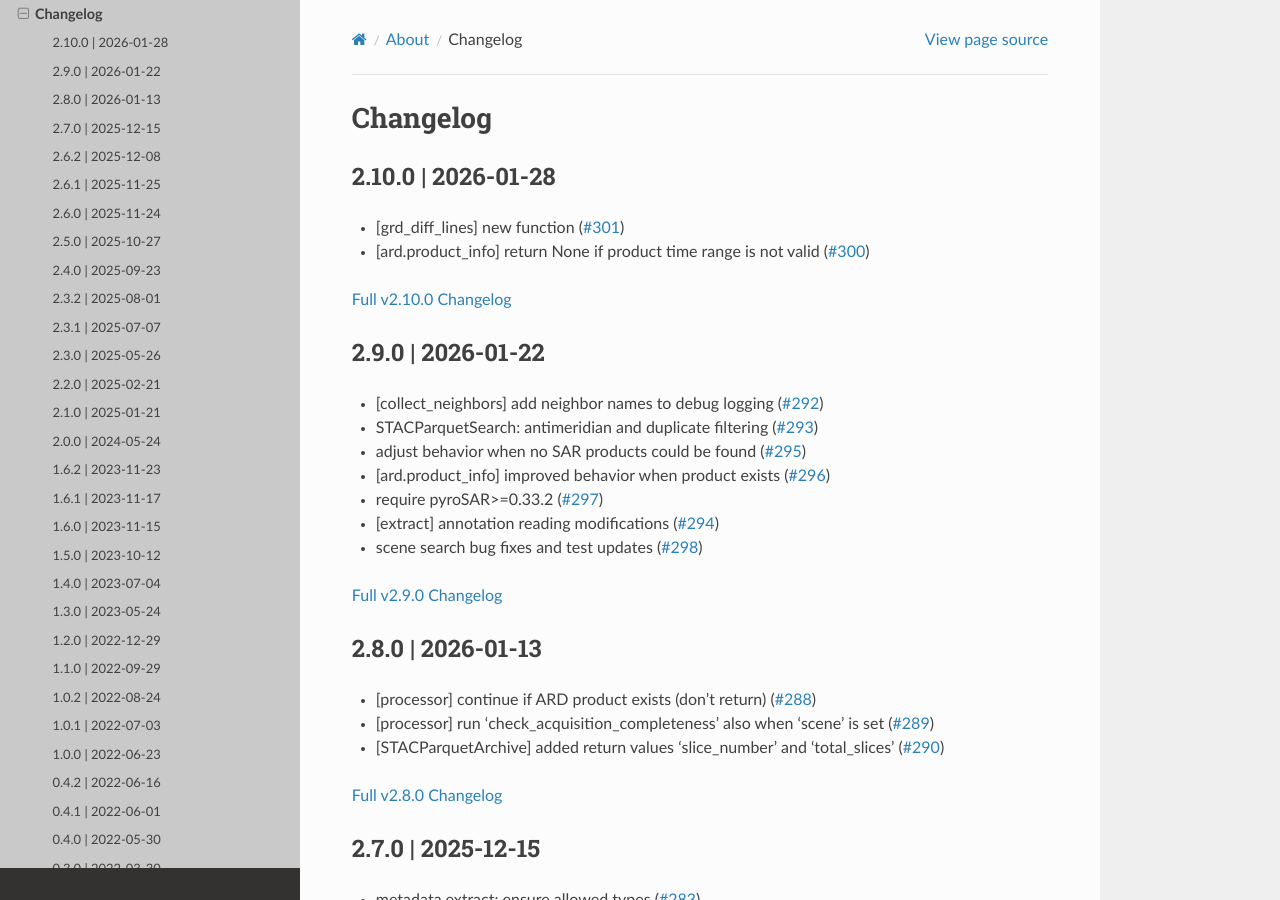
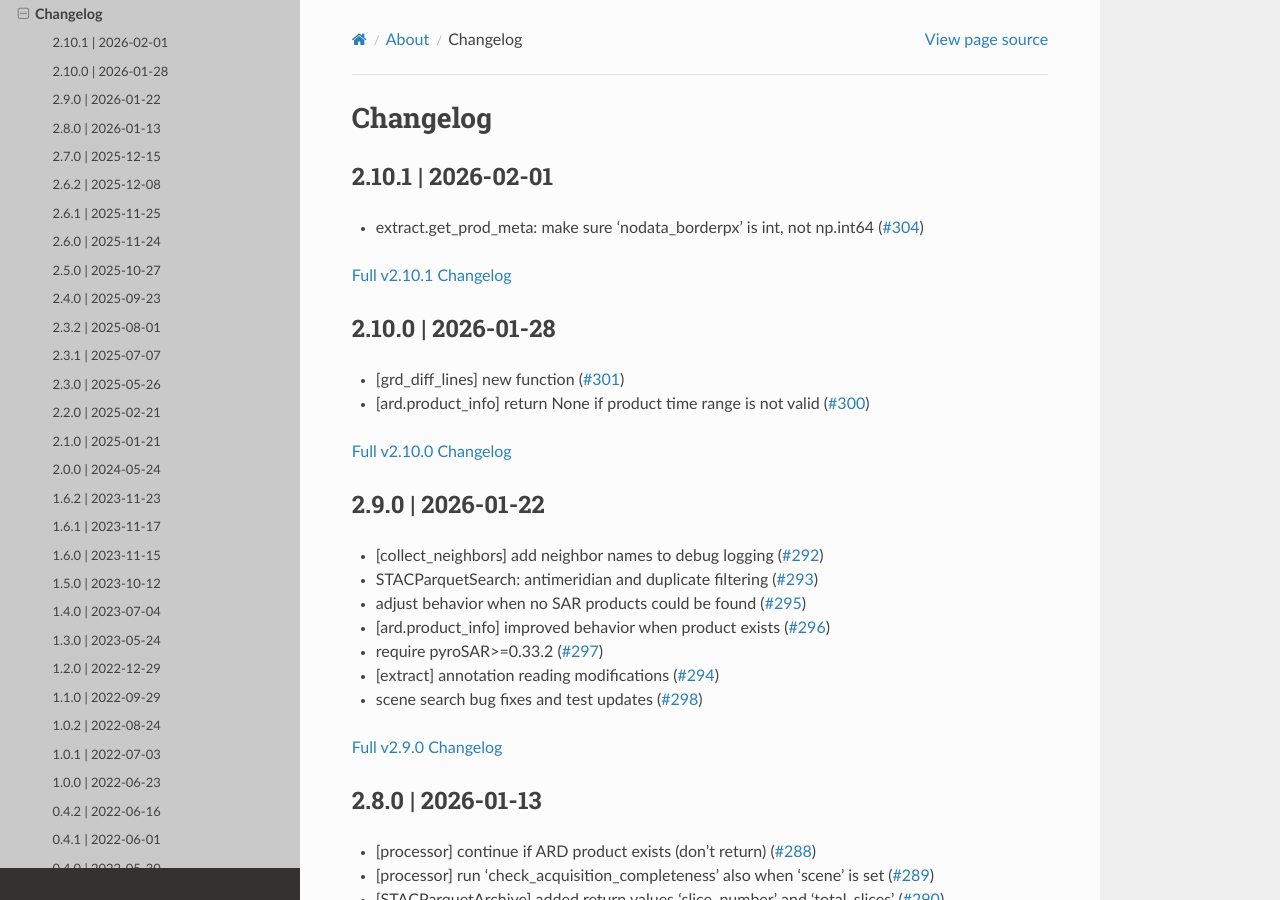
Before and after one commit to SAR-ARD/s1ard, a Sphinx documentation site: the page built from docs/source/about/changelog.rst, in a window 1280 px wide and 900 px high. Built offline with Sphinx 7.4.7 and the Read the Docs theme 3.1.0, drawn with Linux system fonts in a browser that asks for light colours.

Commit message:
version 2.10.1 changelog

```diff
--- a/docs/source/about/changelog.rst
+++ b/docs/source/about/changelog.rst
@@ -1,5 +1,13 @@
 Changelog
 =========
+
+2.10.1 | 2026-02-01
+-------------------
+
+* extract.get_prod_meta: make sure 'nodata_borderpx' is int, not np.int64 (`#304 <https://github.com/SAR-ARD/s1ard/pull/304>`_)
+
+
+`Full v2.10.1 Changelog <https://github.com/SAR-ARD/s1ard/compare/v2.10.0...v2.10.1>`_
 
 2.10.0 | 2026-01-28
 -------------------
```
